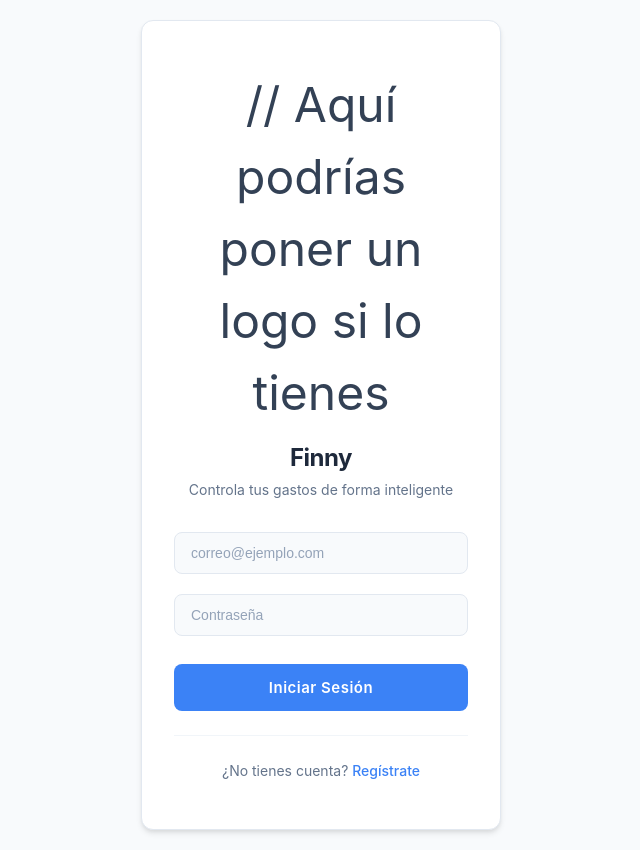
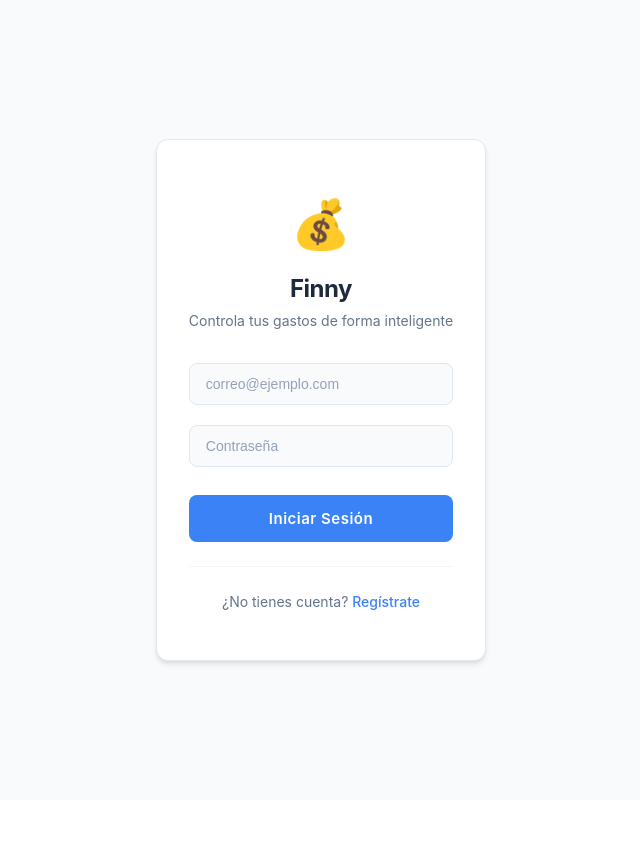
Before and after one commit to MaximoRomanHurt/Finny-hackaton-, a React (Vite) app: page / in a window 1280 px wide. Shown: the whole page, without its empty margins (319-959 px from the left). After the commit the page ends 800 px from the top, so only its background shows below. Built offline with nearby package versions, Linux system fonts and the light colour scheme.

Commit message:
Update App.jsx

```diff
--- a/src/App.jsx
+++ b/src/App.jsx
@@ -26,7 +26,7 @@ function App() {
       <div className="login-card">
         <div className="login-header">
           <div className="logo">
-            // Aquí podrías poner un logo si lo tienes
+            💰
           </div>
           <h1>Finny</h1>
           <p>Controla tus gastos de forma inteligente</p>
```
